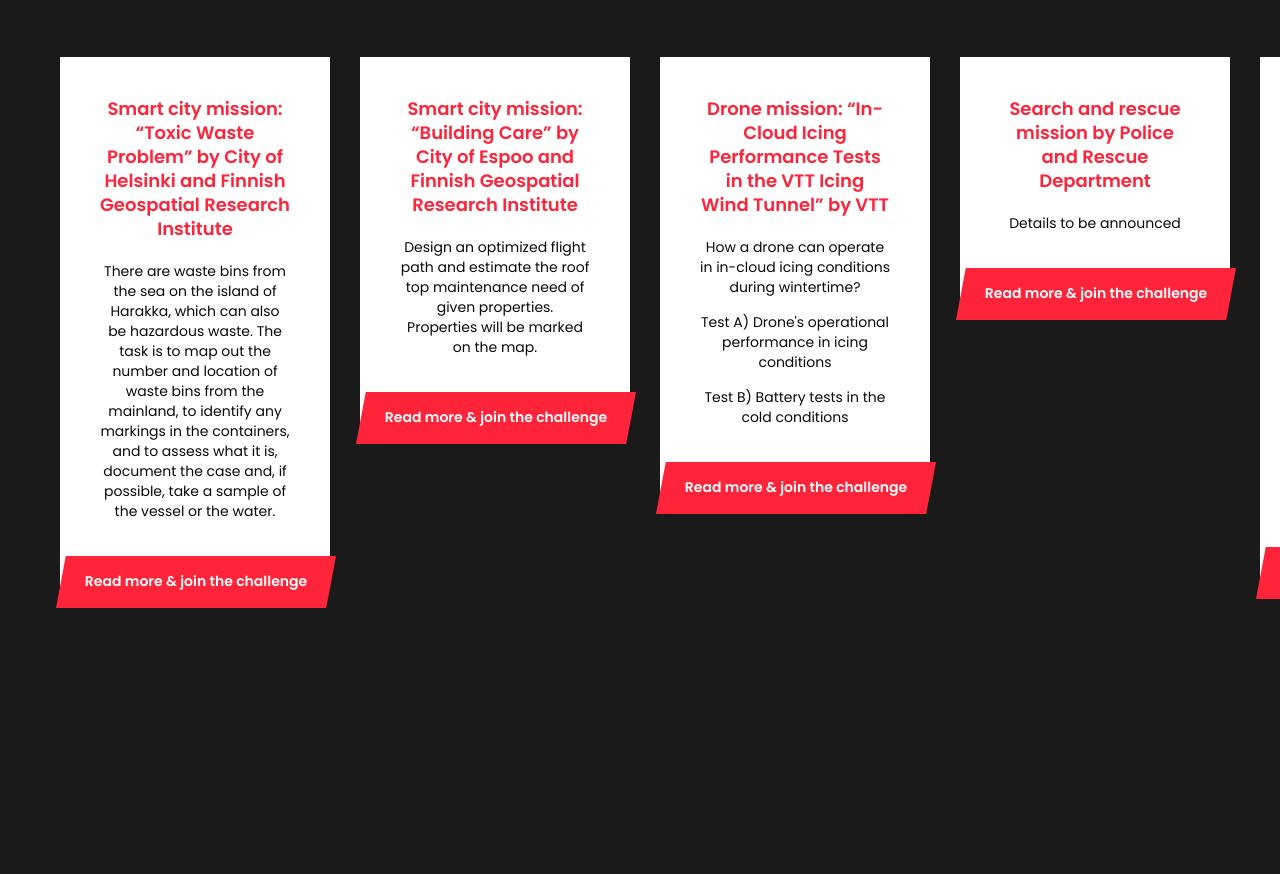
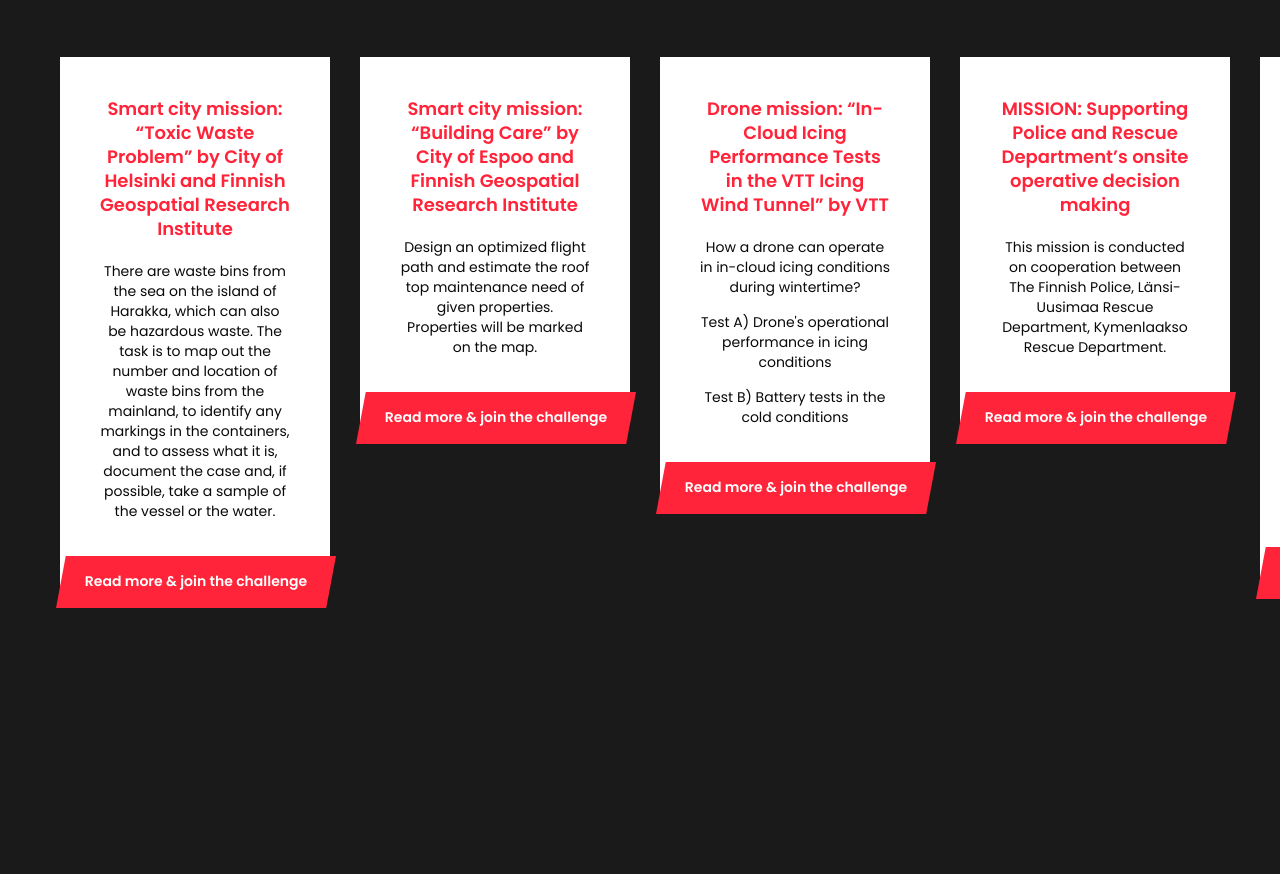
Before and after one commit to vedran-brnjetic/droneolympics.org, a plain HTML site: page index.html in a window 1280 px wide. Shown: the part 1258-2132 px from the top of the page. Drawn offline with Linux system fonts and the light colour scheme; some packages are replaced by stand-ins of ours; a script that the page names is missing.

Commit message:
Changed Rescue mission

```diff
--- a/index.html
+++ b/index.html
@@ -60,8 +60,8 @@
             <a href="https://ultrahack.org/droneolympics2019" class="btn">Read more &amp; join the challenge</a>
         </div>
         <div class="one-challenge">
-            <h3>Search and rescue mission by Police and Rescue Department</h3>
-            <p>Details to be announced</p>
+            <h3>MISSION: Supporting Police and Rescue Department’s onsite operative decision making</h3>
+            <p>This mission is conducted on cooperation between The Finnish Police, Länsi-Uusimaa Rescue Department, Kymenlaakso Rescue Department.</p>
             <a href="https://ultrahack.org/droneolympics2019" class="btn">Read more &amp; join the challenge</a>
         </div>
         <div class="one-challenge">
```
